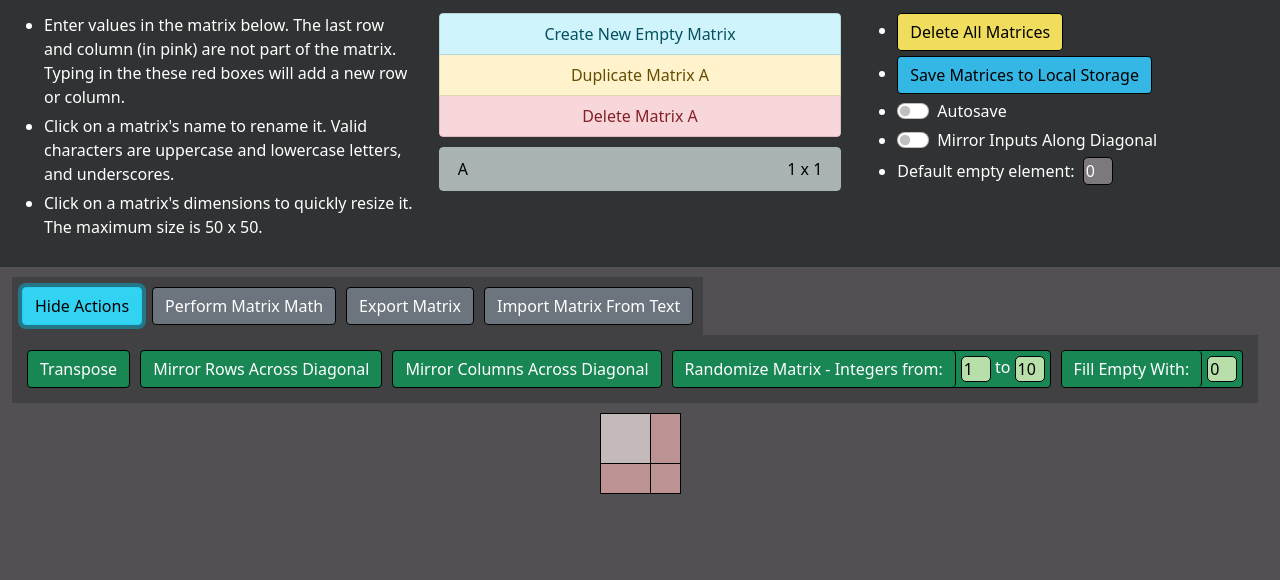
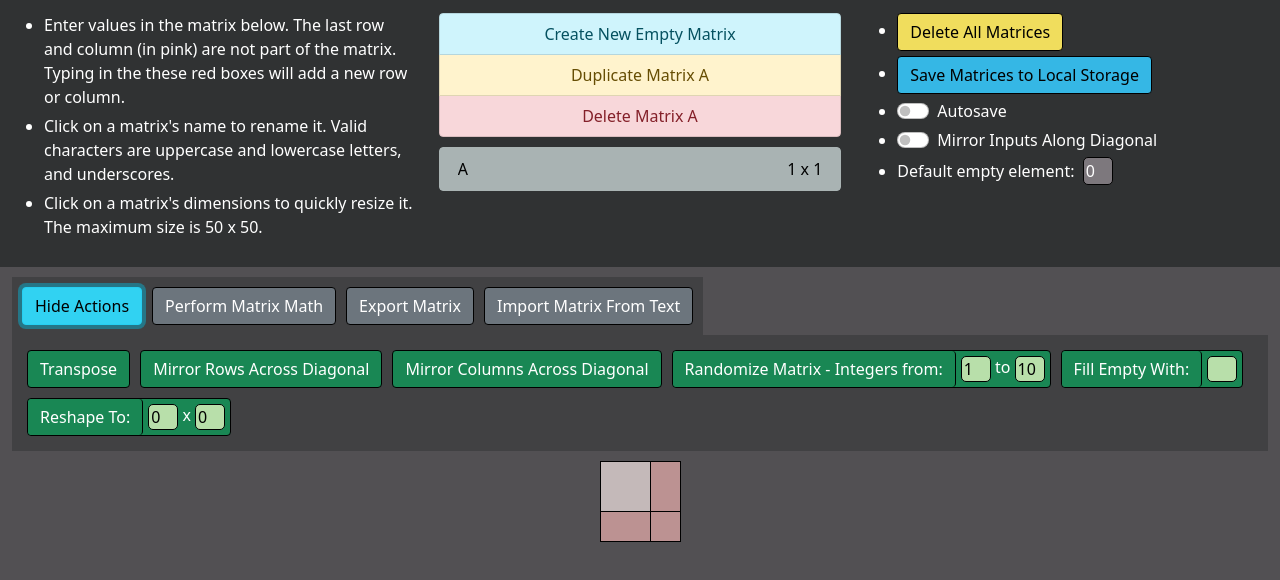
Before and after one commit to andrewctam/matrix-gen, a React (Create React App) app: page / in a window 1280 px wide. Both pictures are taken after a click on the button "Show Actions". Shown: the top 580 px of the page. Built offline with nearby package versions, Linux system fonts and the light colour scheme.

Commit message:
reshapeMatrix

```diff
--- a/src/App.js
+++ b/src/App.js
@@ -181,6 +181,7 @@ function App(props) {
         }
     }
 
+
     function deleteMany() {
         var toDelete = window.prompt("Enter matrices to delete: (For example: \"A B C\")").split(" ");
 
--- a/src/editor/MatrixEditor.js
+++ b/src/editor/MatrixEditor.js
@@ -16,20 +16,37 @@ function MatrixEditor(props) {
     const [showImport, setShowImport] = useState(false);
     const [randomLow, setRandomLow] = useState(1);
     const [randomHigh, setRandomHigh] = useState(10);
-    const [fillEmptyVal, setFillEmptyVal] = useState(0);
+    const [reshapeRows, setReshapeRows] = useState(0);
+    const [reshapeCols, setReshapeCols] = useState(0);
+    const [fillEmptyVal, setFillEmptyVal] = useState("");
 
 
     function updateParameter(i, updated) {
         switch (i) {
             case "randomLow":
+                if (updated === "")
+                    updated = 0;
                 setRandomLow(parseInt(updated));
                 break;
             case "randomHigh":
+                if (updated === "")
+                    updated = 0;
                 setRandomHigh(parseInt(updated));
                 break;
             case "fillEmptyVal":
                 setFillEmptyVal(updated);
                 break;
+            case "reshapeRows":
+                if (updated === "")
+                    updated = 0;
+                setReshapeRows(parseInt(updated));
+                break;
+            case "reshapeCols":
+                if (updated === "")
+                    updated = 0;
+                setReshapeCols(parseInt(updated));
+                break;
+
 
             default: break;
 
@@ -318,6 +335,60 @@ function MatrixEditor(props) {
 
     }
 
+
+    function reshapeMatrix() {
+        var currentMatrix = props.matrix;
+        const numElements = (currentMatrix.length - 1) * (currentMatrix[0].length - 1);
+
+        var rowCount = reshapeRows;
+        var colCount = reshapeCols;
+
+        if (rowCount === NaN && colCount === NaN) {
+            alert("Enter rows and columns to reshape");
+        } else if (rowCount !== NaN) {
+            if (numElements % rowCount !== 0) {
+                alert("Invalid number of rows");
+                return;
+            }
+
+            colCount = numElements / rowCount;
+        } else if (colCount !== NaN) {
+            if (numElements % colCount !== 0) {
+                alert("Invalid number of columns");
+                return;
+            }
+
+            rowCount = numElements / colCount;
+        } else {
+            if (numElements !== colCount * rowCount) {
+                alert("Invalid dimensions for matrix")
+                return;
+            }
+        }
+
+
+        var reshaped = Array(rowCount + 1).fill().map(()=>Array(colCount + 1).fill(""))
+
+        var reshapedI = 0;
+        var reshapedJ = 0;
+
+
+        for (var i = 0; i < currentMatrix.length - 1; i++)
+            for (var j = 0; j < currentMatrix[0].length - 1; j++) {
+                reshaped[reshapedI][reshapedJ] = currentMatrix[i][j];
+
+                if (reshapedJ >= reshaped[0].length - 2) {
+                    reshapedJ = 0;
+                    reshapedI++;
+                } else {
+                    reshapedJ++;
+                }
+            }
+
+        props.updateMatrix(reshaped, props.name);
+
+    }
+
     function fillEmpty() {
         setShowActions(false);
 
@@ -363,8 +434,11 @@ function MatrixEditor(props) {
                 fillEmpty = {fillEmpty}
                 fillEmptyVal = {fillEmptyVal}
                 randomMatrix = {randomMatrix}
+                reshapeMatrix = {reshapeMatrix}
                 randomHigh = {randomHigh}
-                randomLow = {randomLow}/>
+                randomLow = {randomLow}
+                reshapeRows = {reshapeRows}
+                reshapeCols = {reshapeCols}/>
                 : null}
 
             {showMath ?
--- a/src/editor/matrixTools/MatrixActions.js
+++ b/src/editor/matrixTools/MatrixActions.js
@@ -20,6 +20,12 @@ function MatrixActions(props) {
         <ParameterTextInput id={"fillEmptyVal"} updateParameter = {props.updateParameter} text = {props.fillEmptyVal} width = {"30px"} />
         </div>
 
+        <div className = "inputButtonContainer">
+            <button className = "btn btn-success matrixButtons" onClick={props.reshapeMatrix}> {"Reshape To: "}</button>
+            <ParameterTextInput id={"reshapeRows"} updateParameter = {props.updateParameter} text = {props.reshapeRows} width = {"30px"} />{" x "}
+            <ParameterTextInput id={"reshapeCols"} updateParameter = {props.updateParameter} text = {props.reshapeCols} width = {"30px"} />
+        </div>
+
     </div>
 }
 export default MatrixActions;
--- a/src/editor/matrixTools/TextImport.js
+++ b/src/editor/matrixTools/TextImport.js
@@ -6,10 +6,10 @@ import ParameterTextInput from "../../inputs/ParameterTextInput";
 function TextImport(props) {
     const [overwrite, setOverwrite] = useState(true);
     const [newName, setNewName] = useState("");
-    const [importFormat, setImportFormat] = useState("spaces");
-    const [settingA, setSettingA] = useState(""); //opening bracket
-    const [settingB, setSettingB] = useState(""); //closing bracket
-    const [settingC, setSettingC] = useState(""); //separator
+    const [importFormat, setImportFormat] = useState("separator");
+    const [settingA, setSettingA] = useState(""); //opening bracket, numRows
+    const [settingB, setSettingB] = useState(""); //closing bracket, numCols
+    const [settingC, setSettingC] = useState(" "); //separator
 
     function updateParameter(i, updated) {
         switch (i) {
@@ -34,13 +34,18 @@ function TextImport(props) {
 
         switch(updated) {
             case "separator":
-                setSettingC(",");
+                setSettingC(" ");
                 break;
             case "2DArray":
                 setSettingA("{");
                 setSettingB("}");
                 setSettingC(",");
                 break;
+            case "reshape":
+                setSettingA("");
+                setSettingB("");
+                setSettingC(" ");
+
         }
         setImportFormat(updated);
 
@@ -67,9 +72,6 @@ function TextImport(props) {
             name = newName;
 
         switch(importFormat) {
-            case "spaces":
-                separator = " ";
-                //then follow separator using a space;
             case "separator":
                 var rows = text.split("\n");
                 for (var i = 0; i < rows.length; i++) {
@@ -78,11 +80,79 @@ function TextImport(props) {
                 }
 
                 matrix.push(Array(rows[0].length).fill(""));
-
-
                 props.addMatrix(matrix, name); //function will also override existing (or non existing) matrices
 
                 break;
+
+            case "2DArray":
+                try {
+                    var firstBrace = text.indexOf(settingA);
+                    var lastBrace = text.lastIndexOf(settingB);
+                    var noBraces = text.substring(firstBrace + 1, lastBrace);
+
+                    rows = noBraces.split(separator + "\n");
+                    for (var i = 0; i < rows.length; i++) {
+                        firstBrace = rows[i].indexOf(settingA);
+                        lastBrace = rows[i].lastIndexOf(settingB);
+
+                        noBraces = rows[i].substring(firstBrace + 1, lastBrace);
+                        matrix.push(noBraces.split(separator));
+                        matrix[i].push(" ");
+                    }
+
+                    matrix.push(Array(rows[0].length).fill(""));
+                    props.addMatrix(matrix, name);
+
+                } catch (error) {
+                    alert("Error in input.")
+                }
+
+                break;
+
+
+
+            case "reshape":
+                var elements = text.split(separator);
+                var rowCount = parseInt(settingA);
+                var colCount = parseInt(settingB);
+
+                if (rowCount === NaN && colCount === NaN) {
+                    alert("Enter rows and columns to reshape");
+                } else if (rowCount !== NaN) {
+                    if (elements.length % rowCount !== 0) {
+                        alert("Invalid number of rows");
+                        break;
+                    }
+
+                    colCount = elements.length / rowCount;
+                } else if (colCount !== NaN) {
+                    if (elements.length % colCount !== 0) {
+                        alert("Invalid number of columns");
+                        break;
+                    }
+
+                    rowCount = elements.length / colCount;
+                } else {
+                    if (elements.length !== colCount * rowCount) {
+                        alert("Invalid dimensions for matrix")
+                        break;
+                    }
+
+                }
+
+                matrix = Array(rowCount + 1).fill().map(()=>Array(colCount + 1).fill())
+
+                var i = 0;
+                for (var j = 0; j < rowCount; j++)
+                    for (var k = 0; k < colCount; k++) {
+                        matrix[j][k] = elements[i];
+                        i++;
+                    }
+
+                props.addMatrix(matrix, name);
+                break;
+
+
 
 
         }
@@ -90,14 +160,14 @@ function TextImport(props) {
 
 
     switch (importFormat) {
-        case "spaces":
-            var inputMatrixPlaceholder = ` Enter your matrix in this box following the format: \n 1 0 0 0 \n 0 1 0 0 \n 0 0 1 0 \n 0 0 0 1\n Extra characters may lead to an unexpected input`;
-            break;
         case "separator":
             var inputMatrixPlaceholder = ` Enter your matrix in this box following the format: \n 1${settingC}0${settingC}0${settingC}0 \n 0${settingC}1${settingC}0${settingC}0 \n 0${settingC}0${settingC}1${settingC}0 \n 0${settingC}0${settingC}0${settingC}1\n Extra characters may lead to an unexpected input`;
             break;
         case "2DArray":
-            var inputMatrixPlaceholder = ` Enter your matrix in this box following the format: \n ${settingA}${settingA}1${settingC}0${settingC}0${settingC}0${settingB}${settingC} \n ${settingA}0${settingC}1${settingC}0${settingC}0${settingB}${settingC} \n ${settingA}0${settingC}0${settingC}1${settingC}0${settingB}${settingC} \n ${settingA}0${settingC}0${settingC}0${settingC}1${settingB}${settingB}\n Extra characters may lead to an unexpected input`;
+            inputMatrixPlaceholder = ` Enter your matrix in this box following the format: \n ${settingA}${settingA}1${settingC}0${settingC}0${settingC}0${settingB}${settingC} \n ${settingA}0${settingC}1${settingC}0${settingC}0${settingB}${settingC} \n ${settingA}0${settingC}0${settingC}1${settingC}0${settingB}${settingC} \n ${settingA}0${settingC}0${settingC}0${settingC}1${settingB}${settingB}\n Extra characters may lead to an unexpected input`;
+            break;
+        case "reshape":
+            inputMatrixPlaceholder = ` Enter your matrix in this box following the format: \n 1${settingC}0${settingC}0${settingC}0${settingC}0${settingC}1${settingC}0${settingC}0${settingC}0${settingC}0${settingC}1${settingC}0${settingC}0${settingC}0${settingC}0${settingC}1\n Extra characters may lead to an unexpected input`;
             break;
     }
 
@@ -127,22 +197,23 @@ function TextImport(props) {
         <div className = "col-sm-3">
             <ul>
                     Import Format
-                    <li><button id = "spaces"
-                    onClick = {updateImportFormat}
-                    className = {importFormat === "spaces" ? "btn btn-info" : "btn btn-secondary"}>
-                    {"Spaces"}
-                    </button></li>
 
                     <li><button id = "separator"
                     onClick = {updateImportFormat}
                     className = {importFormat === "separator" ? "btn btn-info" : "btn btn-secondary"}>
-                    {"Separator"}
+                    {"Separator and New Lines"}
                     </button></li>
 
                     <li><button id = "2DArray"
                     onClick = {updateImportFormat}
                     className = {importFormat === "2DArray" ? "btn btn-info" : "btn btn-secondary"}>
                     {"2D Array"}
+                    </button></li>
+
+                    <li><button id = "reshape"
+                    onClick = {updateImportFormat}
+                    className = {importFormat === "reshape" ? "btn btn-info" : "btn btn-secondary"}>
+                    {"Reshape From One Line"}
                     </button></li>
 
 
@@ -157,14 +228,24 @@ function TextImport(props) {
 
 
             {importFormat === "2DArray" ?
+            <div>
             <p>Opening Bracket: <ParameterTextInput text = {settingA} width = {"10%"} id={"settingA"} updateParameter={updateParameter}/></p>
-            : null }
-            {importFormat === "2DArray" ?
             <p>Closing Bracket: <ParameterTextInput text = {settingB} width = {"10%"} id={"settingB"} updateParameter={updateParameter}/></p>
-            : null }
-            {importFormat === "2DArray" ?
             <p>Separator: <ParameterTextInput text = {settingC} width = {"10%"} id={"settingC"} updateParameter={updateParameter}/></p>
-            : null }
+            </div> : null }
+
+            {importFormat === "reshape" ?
+            <div>
+            <p>Rows: <ParameterTextInput text = {settingA} width = {"10%"} id={"settingA"} updateParameter={updateParameter}/></p>
+            <p>Columns: <ParameterTextInput text = {settingB} width = {"10%"} id={"settingB"} updateParameter={updateParameter}/></p>
+            <p>Separator: <ParameterTextInput text = {settingC} width = {"10%"} id={"settingC"} updateParameter={updateParameter}/></p>
+            </div> : null }
+
+
+
+
+
+
 
 
         </div>
```
